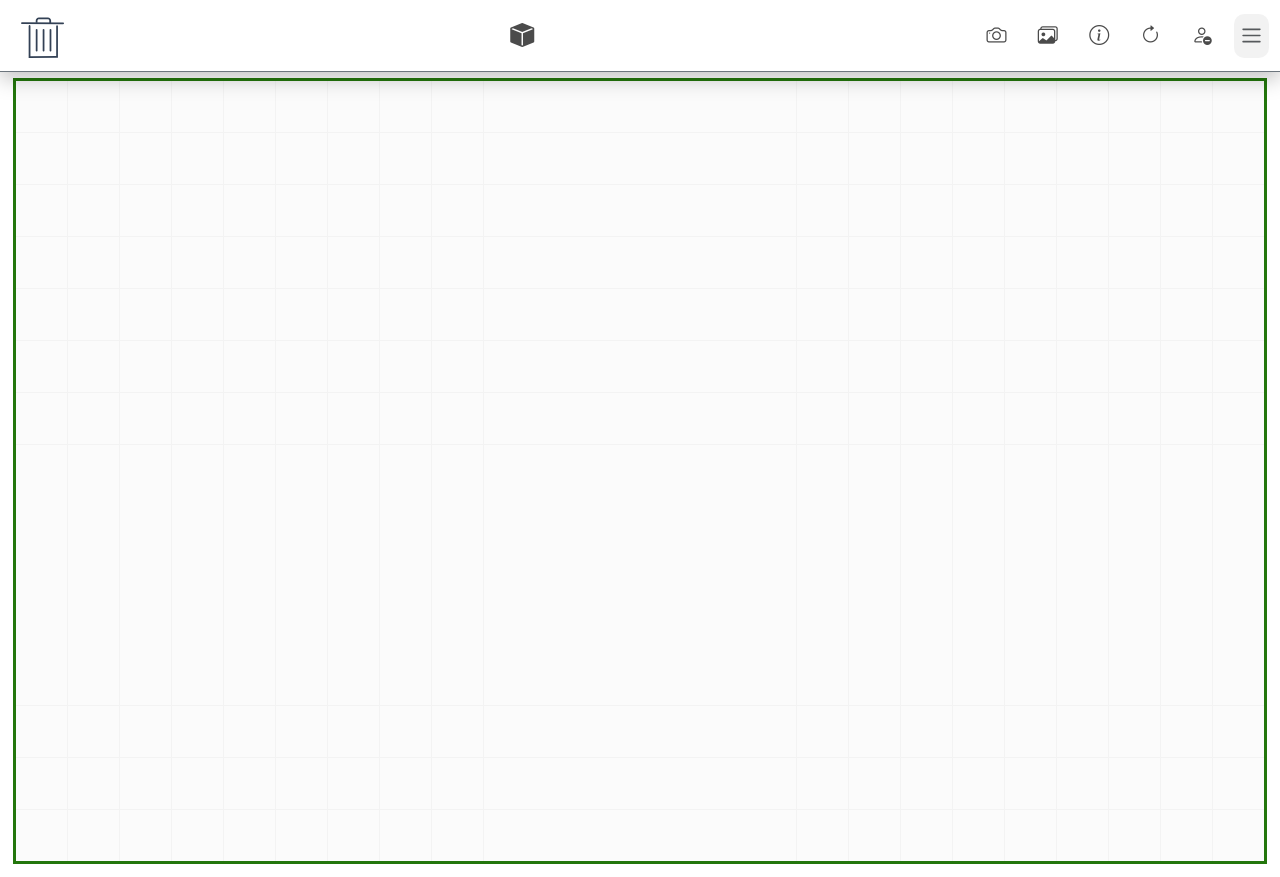
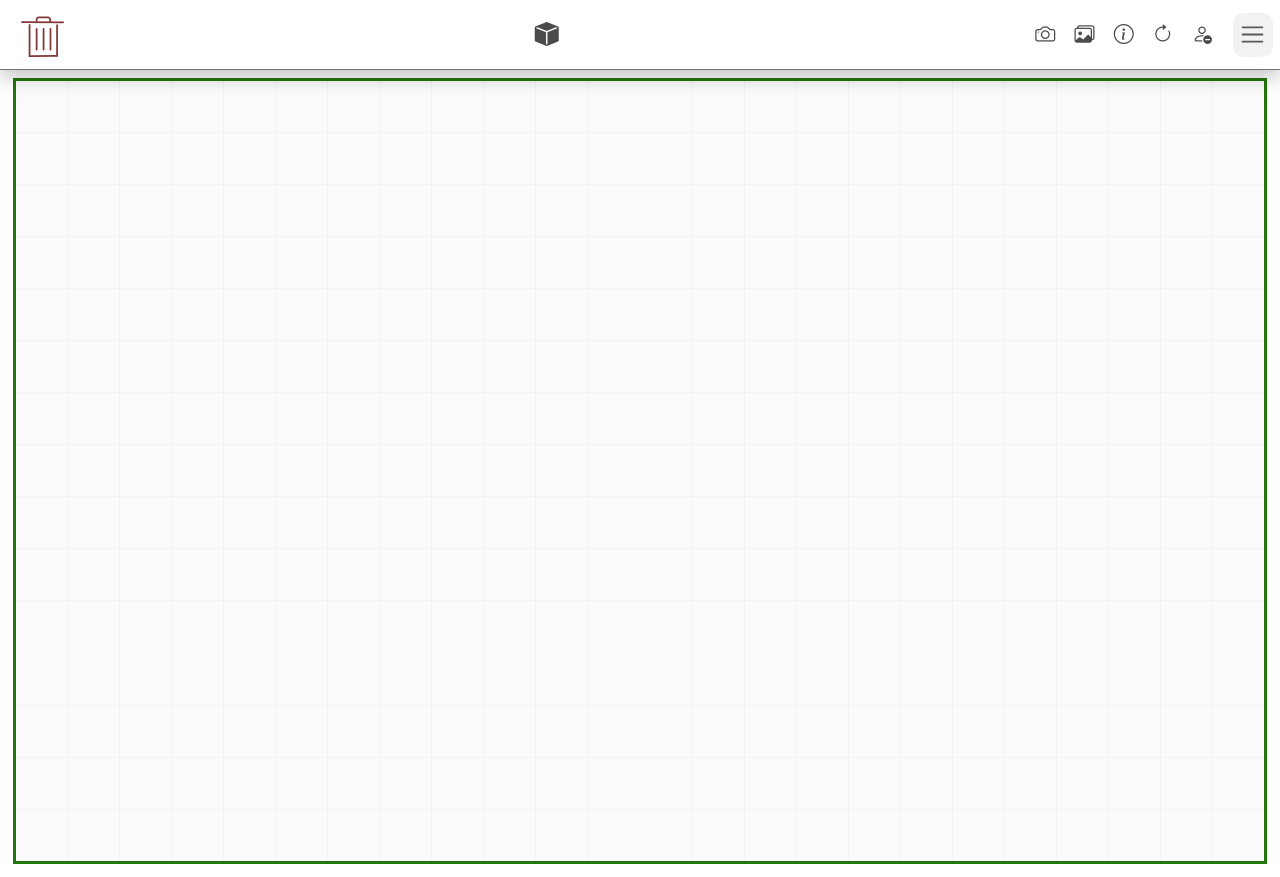
Before and after one commit to deividqh/mesala, a website: page cliente_web/mesala.html in a window 1280 px wide. Drawn offline with nearby package versions, Linux system fonts and the light colour scheme.

Commit message:
sin style en mesala

```diff
--- a/cliente_web/mesala.html
+++ b/cliente_web/mesala.html
@@ -14,54 +14,7 @@
   <link rel="stylesheet" href="./css/estilo_salon.css">
   <link rel="stylesheet" href="./css/estilo_popover.css">
 
-  <style>
-    /*
-      Sistema tipográfico unificado para Mesala
-      - Alcance limitado a esta página (body[data-page="mesala"])
-      - Mantiene KISS: variables + reglas simples y predecibles
-    */
-    body[data-page="mesala"] {
-      --mesala-font-family: "Inter", "Segoe UI", Roboto, Arial, sans-serif;
-      --mesala-font-size: 0.95rem;
-      --mesala-text-color: #334155;
-      --mesala-text-transform: none;
-      --mesala-letter-spacing: 0.01em;
-      --mesala-word-spacing: 0.01em;
-      --mesala-object-gap: 0.75rem;
-    }
 
-    body[data-page="mesala"],
-    body[data-page="mesala"] :where(
-      h1, h2, h3, h4, h5, h6,
-      p, span, small, strong, em,
-      label, legend,
-      input, textarea, select, option,
-      button, a,
-      .offcanvas-title, .modal-title,
-      .accordion-button, .alert, .config-info,
-      [data-creat], [data-rud], [data-updt], [data-config]
-    ) {
-      font-family: var(--mesala-font-family);
-      font-size: var(--mesala-font-size);
-      color: var(--mesala-text-color);
-      text-transform: var(--mesala-text-transform);
-      letter-spacing: var(--mesala-letter-spacing);
-      word-spacing: var(--mesala-word-spacing);
-    }
-
-    body[data-page="mesala"] :where(
-      .navbar-groups,
-      .navbar-left,
-      .navbar-elementos,
-      .navbar-actions-group,
-      .options-bar__group,
-      .social-icons-container,
-      .photo-actions-section,
-      .d-flex.gap-2
-    ) {
-      gap: var(--mesala-object-gap);
-    }
-  </style>
 
   <meta name="viewport" content="width=device-width, initial-scale=1.0">
 
```
Also changed, not shown: cliente_web/js/div_x_div.js.
